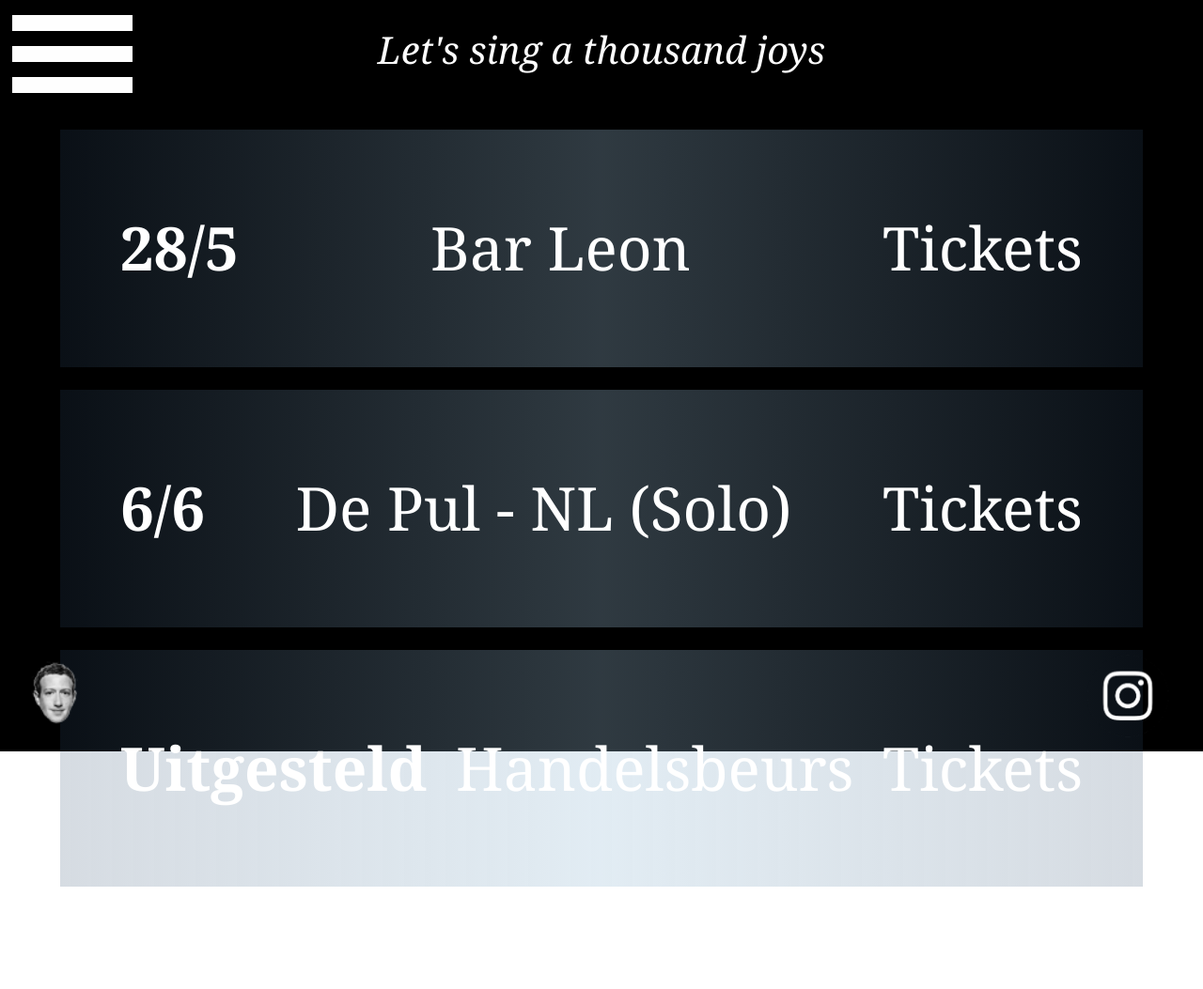
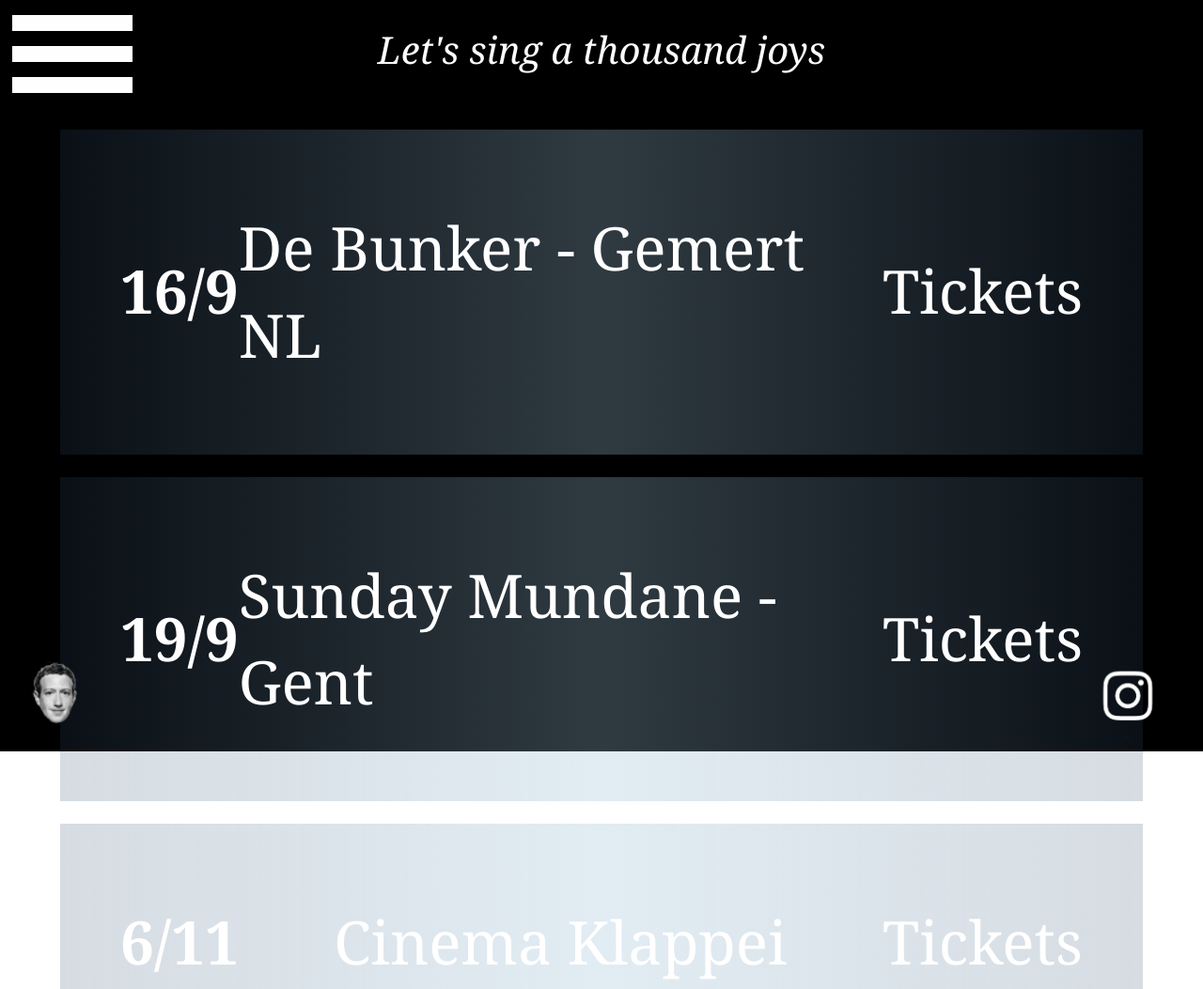
Before and after one commit to Boomstam/HisTrustFund, a Gatsby site: page /concerts in a window 1280 px wide. Shown: the top 1053 px of the page at 94% size. Before the commit the page ends 968 px from the top, so only its background shows below. Built offline with nearby package versions, Linux system fonts and the light colour scheme; Gatsby itself is replaced by a stand-in of ours.

Commit message:
new dates

```diff
--- a/src/pages/concerts.js
+++ b/src/pages/concerts.js
@@ -11,9 +11,10 @@ const Concerts = () => (
       <Title>
         <Paragraph>Let's sing a thousand joys</Paragraph>
       </Title>
-      <ConcertInfo date="28/5" venue="Bar Leon" link="https://www.facebook.com/barleonantwerp"/>
-      <ConcertInfo date="6/6" venue="De Pul - NL (Solo)" link="https://www.livepul.com/agenda/singer-songwriter-sunday-19-meau-tangarine-uden/"/>
-      <ConcertInfo date="Uitgesteld" venue="Handelsbeurs" link="https://www.handelsbeurs.be/nl/concert/kraakpand-met-oa-zee-skirts"/>
+      <ConcertInfo date="16/9" venue="De Bunker - Gemert NL" link="https://www.bunkergemert.nl/agenda/"/>
+      <ConcertInfo date="19/9" venue="Sunday Mundane - Gent" link="https://facebook.com/events/s/sunday-mundane-theresia-gent/271137941524015/"/>
+      <ConcertInfo date="6/11" venue="Cinema Klappei" link="https://www.klappei.be/"/>
+      <ConcertInfo date="9/12" venue="Uden - NL" link="https://www.livepul.com/agenda/singer-songwriter-sunday-vlaamse-editie/"/>
     </Layout>
   </>
 )
```
